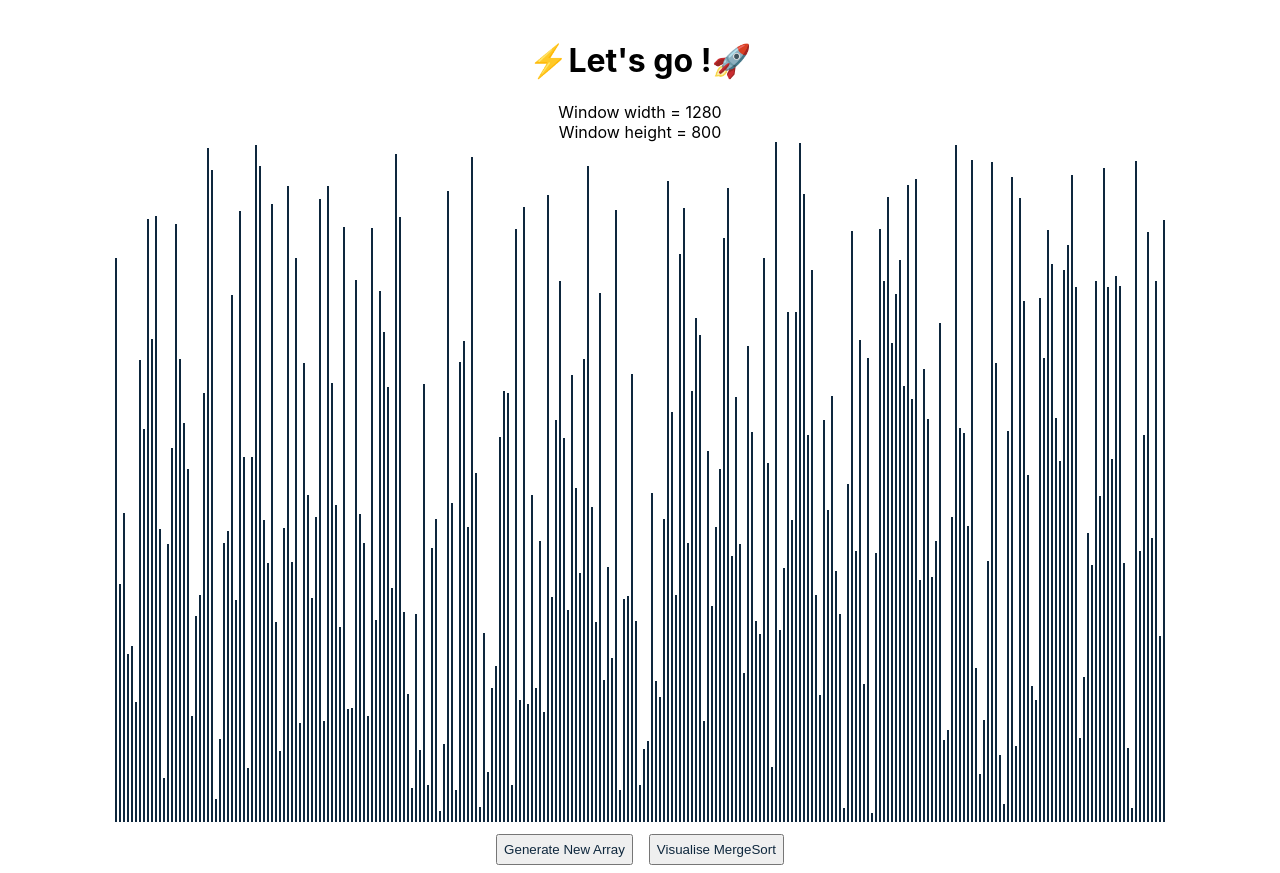
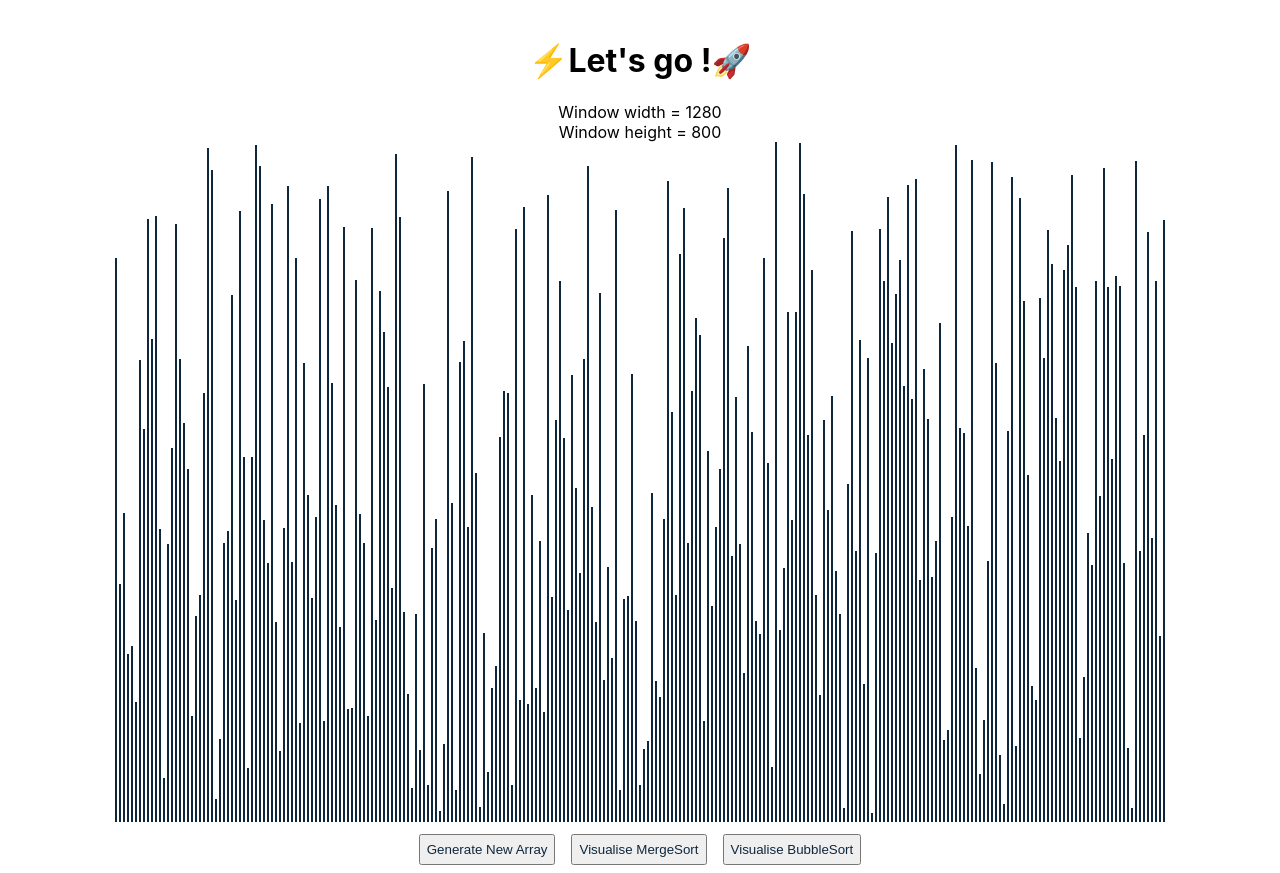
Before and after one commit to rishav-goswami/AlgoVisualiser, a React (Create React App) app: page / in a window 1280 px wide. Built offline with nearby package versions, Linux system fonts and the light colour scheme.

Commit message:
bubbleSort visualizations added

```diff
--- a/package.json
+++ b/package.json
@@ -1,17 +1,21 @@
 {
   "name": "sorting-visualizer",
   "version": "0.1.0",
+  "homepage": "https://Jake1924.github.io/AlgoVisualiser",
   "private": true,
   "dependencies": {
     "@testing-library/jest-dom": "^5.16.4",
     "@testing-library/react": "^13.3.0",
     "@testing-library/user-event": "^13.5.0",
+    "gh-pages": "^4.0.0",
     "react": "^18.1.0",
     "react-dom": "^18.1.0",
     "react-scripts": "5.0.1",
     "web-vitals": "^2.1.4"
   },
   "scripts": {
+    "predeploy": "npm run build",
+    "deploy": "gh-pages -d build",
     "start": "react-scripts start",
     "build": "react-scripts build",
     "test": "react-scripts test",
--- a/src/App.js
+++ b/src/App.js
@@ -1,6 +1,6 @@
 import { useEffect, useState } from "react";
 import "./App.css";
-import SortingVisualizer from "./sortingVisualizer/SortingVisualizer";
+import SortingVisualizer from "./SortingVisualizer/SortingVisualizer";
 
 function App() {
   const [width, setWidth] = useState(window.innerWidth);
--- a/src/SortingVisualizer/SortingVisualizer.jsx
+++ b/src/SortingVisualizer/SortingVisualizer.jsx
@@ -1,7 +1,8 @@
 import React, { Component } from "react";
 import "./SortingVisualizer.css";
-import "../sortingAlgorithms/SortingAlgorithms";
-import { getMergeSortAnimations } from "../sortingAlgorithms/SortingAlgorithms";
+import "../sortingAlgorithms/mergeSort";
+import { getMergeSortAnimations } from "../sortingAlgorithms/mergeSort";
+import { getBubbleSortAnimations } from "../sortingAlgorithms/bubbleSort";
 
 // Change this value for the speed of the animations.
 const ANIMATION_SPEED_MS = 5;
@@ -67,6 +68,36 @@ export default class SortingVisualizer extends Component {
     }
   }
 
+  bubbleSort() {
+    const animations = getBubbleSortAnimations(this.state.array);
+    // console.log("ANIMATIONS ARRAY: ",animations);
+
+    for (let i = 0; i < animations.length; i++) {
+      const arrayBars = document.getElementsByClassName("array-bar"); // selecting array bar by class name to manipulate further
+      const isColorChange = i % 3 !== 2; // gives true(0),true(1) and false(2), helps to run in order of 2:1 eg: T,T,F,T,T,F,T,..
+      if (isColorChange) {
+        const [barOneIdx, barTwoIdx] = animations[i];
+        const barOneStyle = arrayBars[barOneIdx].style;
+        const barTwoStyle = arrayBars[barTwoIdx].style;
+        const color = i % 3 === 0 ? SECONDARY_COLOR : PRIMARY_COLOR; // choose onetime secondary and onetime primary i.e; change it's color to newColor and revert it back again
+        setTimeout(() => {
+          barOneStyle.backgroundColor = color;
+          barTwoStyle.backgroundColor = color;
+        }, i * ANIMATION_SPEED_MS); // setting time to actual make it visible
+      } else {
+        setTimeout(() => {
+          const [barOneIdx, newHeight,barTwoIdx,newHeight2] = animations[i]; // taking the sorted value here
+          const barOneStyle = arrayBars[barOneIdx].style;
+          const barTwoStyle = arrayBars[barTwoIdx].style;
+          barOneStyle.height = `${newHeight}px`; // Here we are setting its height to the sorted order of height
+          barTwoStyle.height = `${newHeight2}px`; // Here we are setting its height to the sorted order of height
+        }, i * ANIMATION_SPEED_MS);
+      }
+    }
+  }
+
+
+
   render() {
     const { array } = this.state;
     return (
@@ -98,11 +129,19 @@ export default class SortingVisualizer extends Component {
         >
           Visualise MergeSort
         </button>
+
+        <button
+          className="array-containerButtons"
+          onClick={() => {
+            this.bubbleSort();
+          }}
+        >
+          Visualise BubbleSort
+        </button>
       </div>
     );
   }
 }
-
 function randomIntFromIntervals(min, max) {
   return Math.floor(Math.random() * (max - min + 1) + min);
 }
--- /dev/null
+++ b/src/sortingAlgorithms/bubbleSort.js
@@ -0,0 +1,39 @@
+export function getBubbleSortAnimations(array) {
+  const animations = []; // its an List of both comparing indexes eg: [[i,j],[i,j]....]
+  if (array.length <= 1) return array;
+
+  bubbleSortHelper(array, array.length, animations);
+  return animations;
+}
+
+function bubbleSortHelper(arr, n,animations) {
+  var i, j, temp;
+  var swapped;
+  for (i = 0; i < n - 1; i++) {
+    swapped = false;
+    for (j = 0; j < n - i - 1; j++) {
+      if (arr[j] > arr[j + 1]) {
+        // These are the values that we're comparing; we push them once
+        // to change their color.
+        animations.push([j, j+1]);
+
+        // These are the values that we're comparing; we push them a second
+        // time to revert their color.
+        animations.push([j, j+1]);
+
+        animations.push([j,arr[j + 1],j + 1,arr[j]]);
+
+
+        // swap arr[j] and arr[j+1]
+        temp = arr[j];
+        arr[j] = arr[j + 1];
+        arr[j + 1] = temp;
+        swapped = true;
+      }
+    }
+
+    // IF no two elements were
+    // swapped by inner loop, then break
+    if (swapped == false) break;
+  }
+}
```
Also changed, not shown: src/sortingAlgorithms/mergeSort.js (renamed from src/sortingAlgorithms/SortingAlgorithms.js), 1 other file (tests, documents, lock files or other folders).
